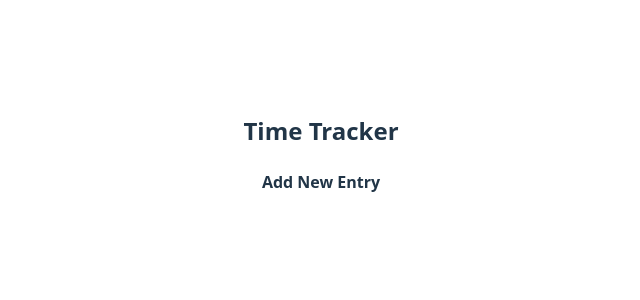
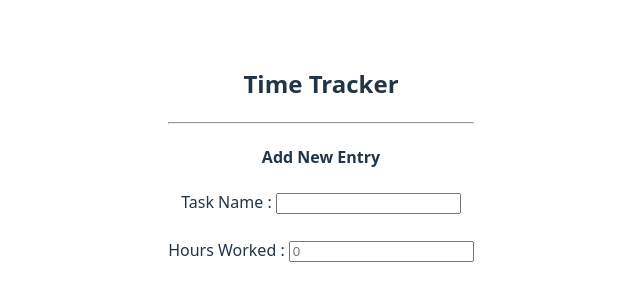
Before and after one commit to MlondiMchunu/time-tracker, a React (Vite) app in the folder time-tracker/: page / in a window 1280 px wide. Shown: the part 246-546 px from the top of the page, without its empty margins (319-959 px from the left). Built offline with nearby package versions, Linux system fonts and the light colour scheme.

Commit message:
complete form design and add horizontal line under Time Tracker

```diff
--- a/time-tracker/src/App.tsx
+++ b/time-tracker/src/App.tsx
@@ -8,19 +8,28 @@ function App() {
   const [taskName, setTaskName] = useState('');
   const [hoursWorked, setHoursWorked] = useState<number>(0);
 
-const handleSubmit = (e:React.FormEvent)=>{
+  const handleSubmit = (e: React.FormEvent) => {
     e.preventDefault();
   }
 
   return (
     <>
       <div className="">
-        <h2>Time Tracker</h2>
+        <h2>Time Tracker</h2> <hr></hr>
       </div>
 
       <div>
         <h4>Add New Entry</h4>
         <form onSubmit={handleSubmit}></form>
+        <div>
+          <label htmlFor='taskName'>Task Name : </label>
+          <input type="text" id="taskName" value={taskName} onChange={(e)=>setTaskName(e.target.value)} required></input>
+        </div>
+        <br></br>
+        <div>
+          <label htmlFor='hoursWorked'>Hours Worked : </label>
+          <input type='number' id='hoursWorked' value={hoursWorked || ''} onChange={(e)=>setHoursWorked(Number(e.target.value))} min="0" step="0.25" placeholder="0" required></input>
+        </div>
       </div>
     </>
   )
```
Lines whose indentation alone changed are shown as unchanged.
